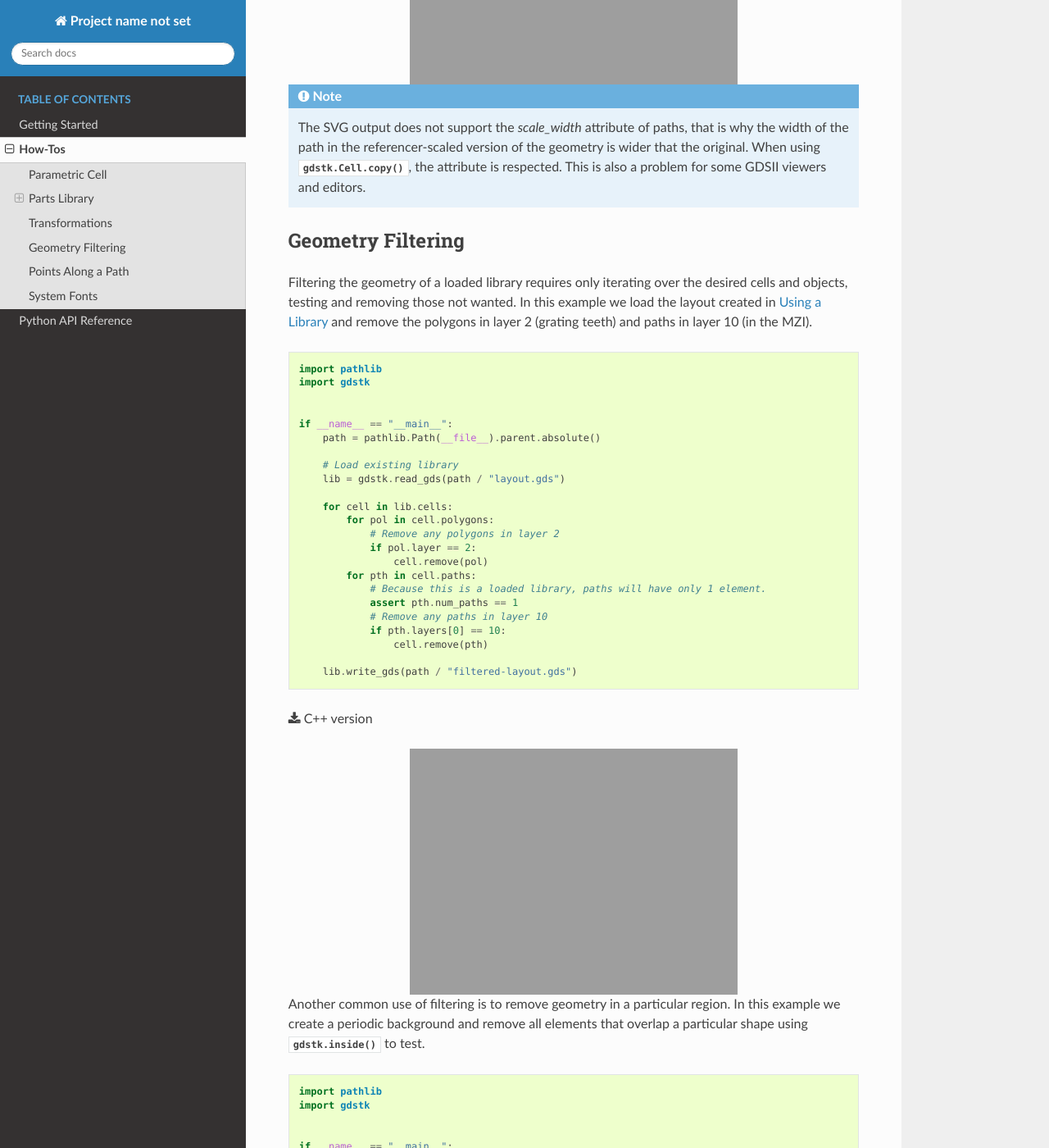
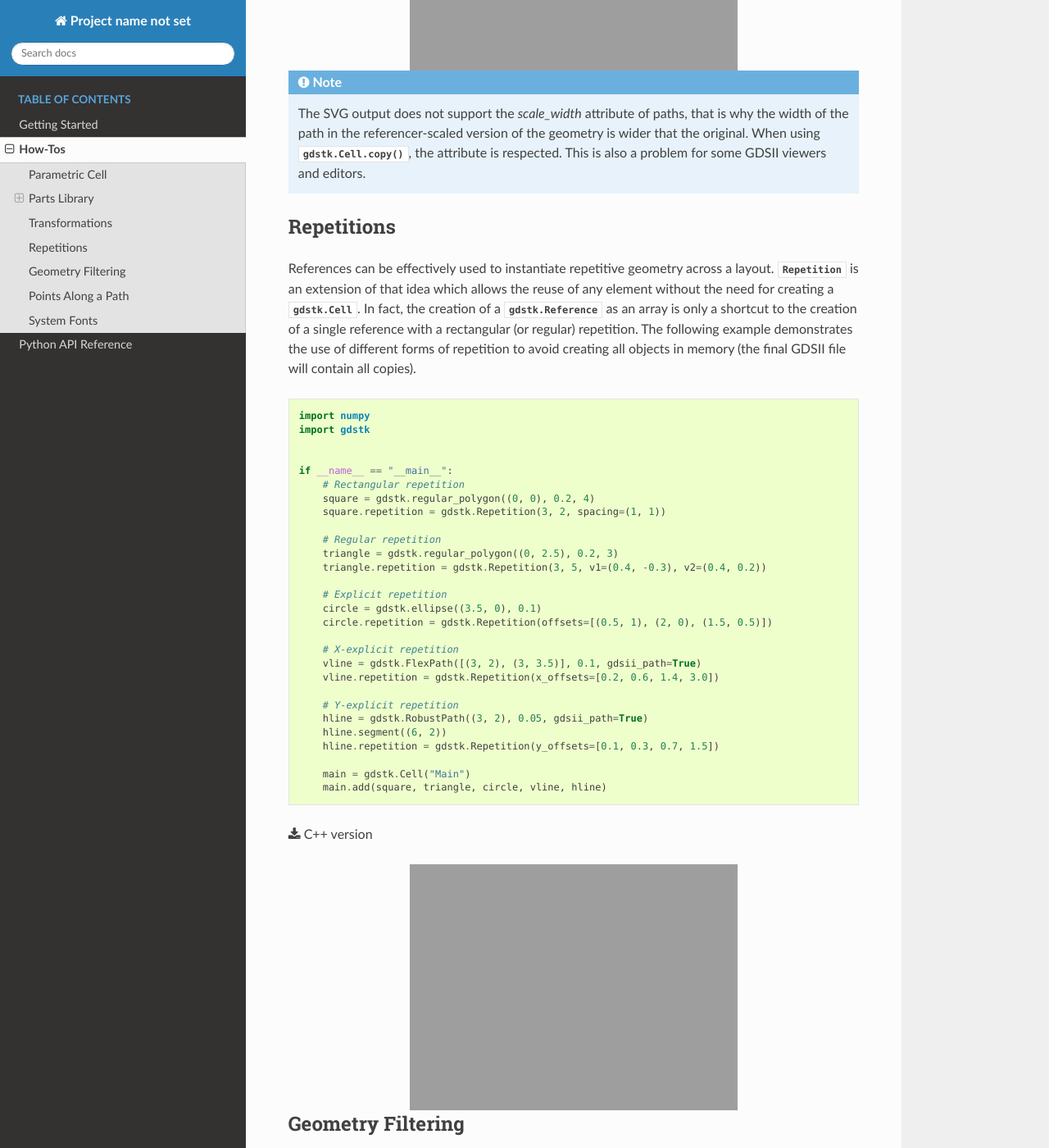
Before and after one commit to heitzmann/gdstk, a Sphinx documentation site: the page built from docs/how-tos.rst, in a window 1280 px wide and 1400 px high, scrolled down 6179 px. Shown: the whole window at 82% size. Built offline with Sphinx 7.4.7 and the Read the Docs theme 2.0.0, drawn with Linux system fonts in a browser that asks for light colours.

Commit message:
Add repetition docs (work towards #13), small fix

```diff
--- a/docs/how-tos.rst
+++ b/docs/how-tos.rst
@@ -103,6 +103,26 @@ The latter is particularly useful when changes to the transformed cell contents
    When using :meth:`gdstk.Cell.copy`, the attribute is respected.
    This is also a problem for some GDSII viewers and editors.
 
+***********
+Repetitions
+***********
+
+References can be effectively used to instantiate repetitive geometry across a layout.
+:class:`Repetition` is an extension of that idea which allows the reuse of any element without the need for creating a :class:`gdstk.Cell`.
+In fact, the creation of a :class:`gdstk.Reference` as an array is only a shortcut to the creation of a single reference with a rectangular (or regular) repetition.
+The following example demonstrates the use of different forms of repetition to avoid creating all objects in memory (the final GDSII file will contain all copies).
+
+.. literalinclude:: repetitions.py
+   :language: python
+   :start-after: from tutorial_images import draw
+   :end-before: main.name
+
+:download:`C++ version <cpp/repetitions.cpp>`
+
+.. image:: how-tos/repetitions.*
+   :align: center
+
+
 ******************
 Geometry Filtering
 ******************
--- a/docs/reference_python.rst
+++ b/docs/reference_python.rst
@@ -19,6 +19,7 @@ Classes and functions for construction and manipulation of geometric objects.
    gdstk.Curve
    gdstk.FlexPath
    gdstk.RobustPath
+   gdstk.Repetition
 
 .. rubric:: Functions
 
--- /dev/null
+++ b/docs/repetitions.py
@@ -0,0 +1,43 @@
+######################################################################
+#                                                                    #
+#  Copyright 2020-2020 Lucas Heitzmann Gabrielli.                    #
+#  This file is part of gdstk, distributed under the terms of the    #
+#  Boost Software License - Version 1.0.  See the accompanying       #
+#  LICENSE file or <http://www.boost.org/LICENSE_1_0.txt>            #
+#                                                                    #
+######################################################################
+
+import pathlib
+from tutorial_images import draw
+import numpy
+import gdstk
+
+
+if __name__ == "__main__":
+    # Rectangular repetition
+    square = gdstk.regular_polygon((0, 0), 0.2, 4)
+    square.repetition = gdstk.Repetition(3, 2, spacing=(1, 1))
+
+    # Regular repetition
+    triangle = gdstk.regular_polygon((0, 2.5), 0.2, 3)
+    triangle.repetition = gdstk.Repetition(3, 5, v1=(0.4, -0.3), v2=(0.4, 0.2))
+
+    # Explicit repetition
+    circle = gdstk.ellipse((3.5, 0), 0.1)
+    circle.repetition = gdstk.Repetition(offsets=[(0.5, 1), (2, 0), (1.5, 0.5)])
+
+    # X-explicit repetition
+    vline = gdstk.FlexPath([(3, 2), (3, 3.5)], 0.1, gdsii_path=True)
+    vline.repetition = gdstk.Repetition(x_offsets=[0.2, 0.6, 1.4, 3.0])
+
+    # Y-explicit repetition
+    hline = gdstk.RobustPath((3, 2), 0.05, gdsii_path=True)
+    hline.segment((6, 2))
+    hline.repetition = gdstk.Repetition(y_offsets=[0.1, 0.3, 0.7, 1.5])
+
+    main = gdstk.Cell("Main")
+    main.add(square, triangle, circle, vline, hline)
+    main.name = "repetitions"
+    path = pathlib.Path(__file__).parent.absolute() / "how-tos"
+    path.mkdir(parents=True, exist_ok=True)
+    draw(main, path)
--- a/docs/transforms.py
+++ b/docs/transforms.py
@@ -7,8 +7,8 @@
 #                                                                    #
 ######################################################################
 
+import pathlib
 from tutorial_images import draw
-import pathlib
 import numpy
 import gdstk
 
```
Also changed, not shown: 4 other files.
